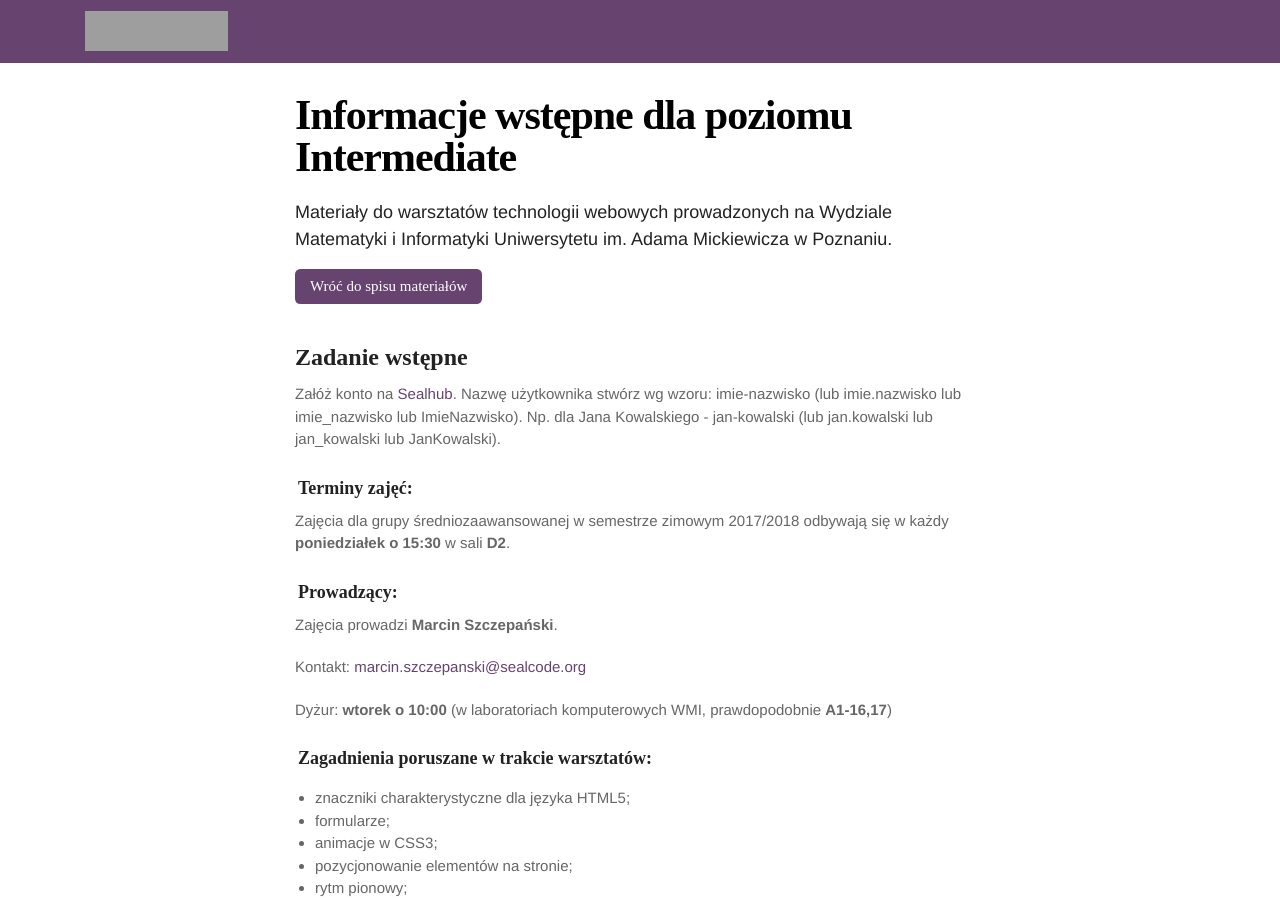
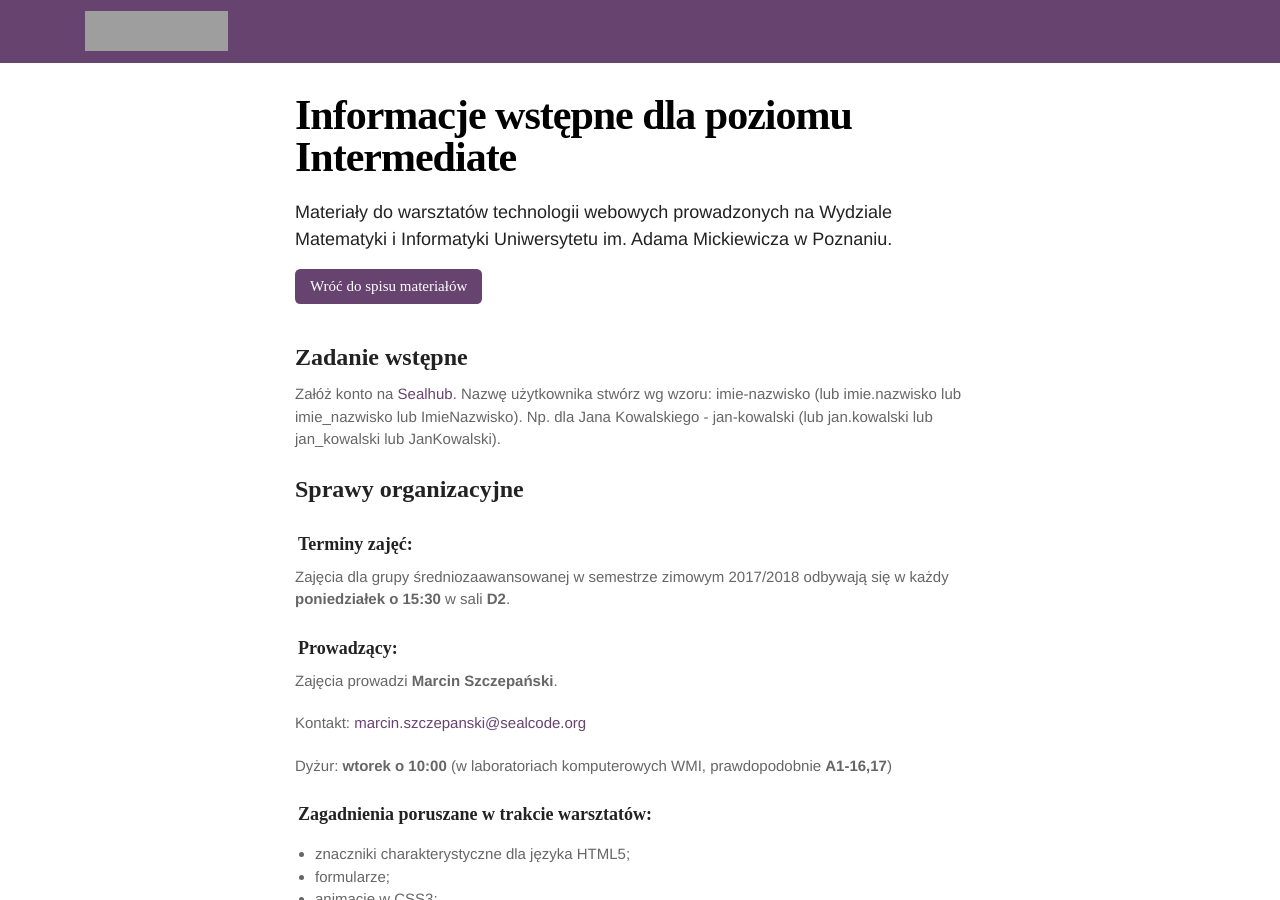
Before and after one commit to marcin-szczepanski/TWE, a Jekyll site: the page built from zajecia/1B/informacje.md, in a window 1280 px wide and 900 px high. Built offline with Jekyll 4.4.1, drawn with Linux system fonts in a browser that asks for light colours; some web fonts are replaced; grey boxes are pictures that could not be loaded.

Commit message:
Update informacje.md

```diff
--- a/zajecia/1B/informacje.md
+++ b/zajecia/1B/informacje.md
@@ -12,6 +12,8 @@ layout: default
 
 Załóż konto na <a href="https://hub.sealcode.org/" target="blank">Sealhub</a>. Nazwę użytkownika stwórz wg wzoru:
 imie-nazwisko (lub imie.nazwisko lub imie_nazwisko lub ImieNazwisko). Np. dla Jana Kowalskiego - jan-kowalski (lub jan.kowalski lub jan_kowalski lub JanKowalski).
+
+## Sprawy organizacyjne
 
 ### Terminy zajęć:
 Zajęcia dla grupy średniozaawansowanej w semestrze zimowym 2017/2018 odbywają się w&nbsp;każdy **poniedziałek o&nbsp;15:30** w&nbsp;sali **D2**.
```
